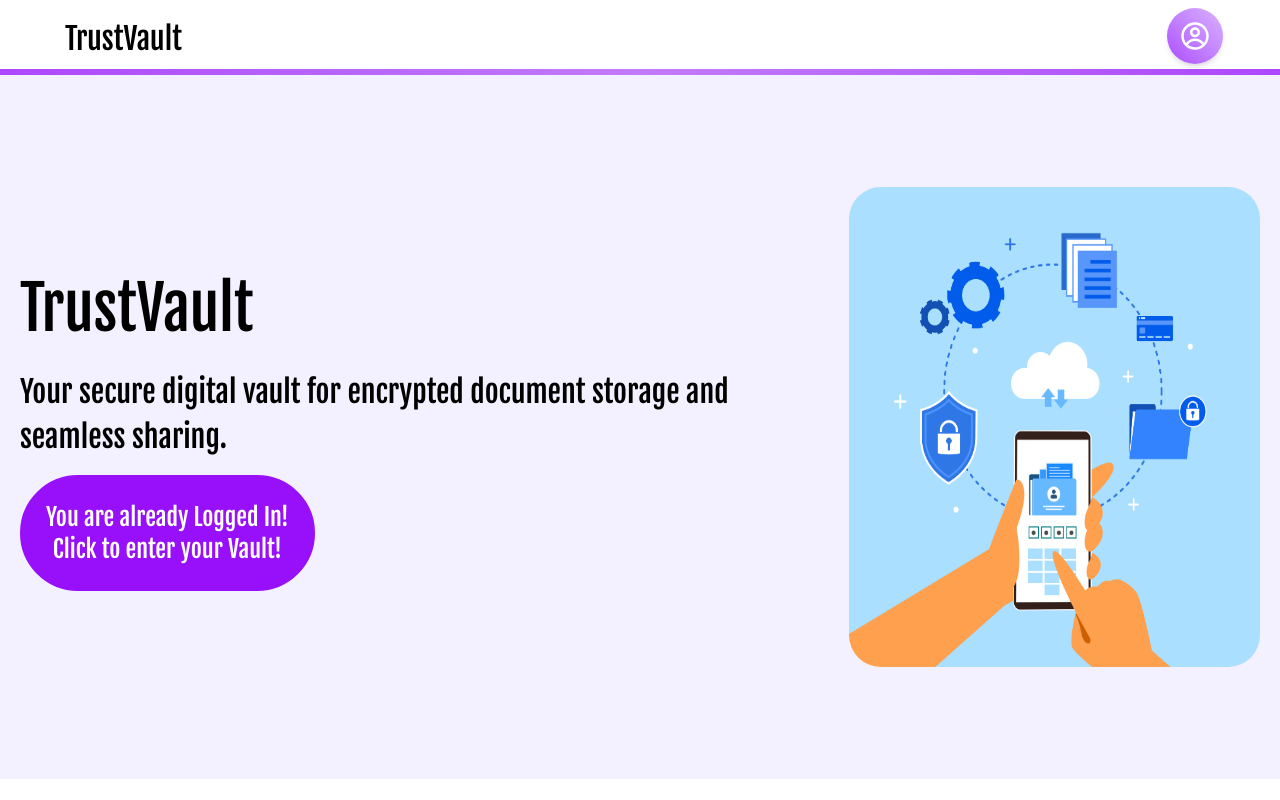
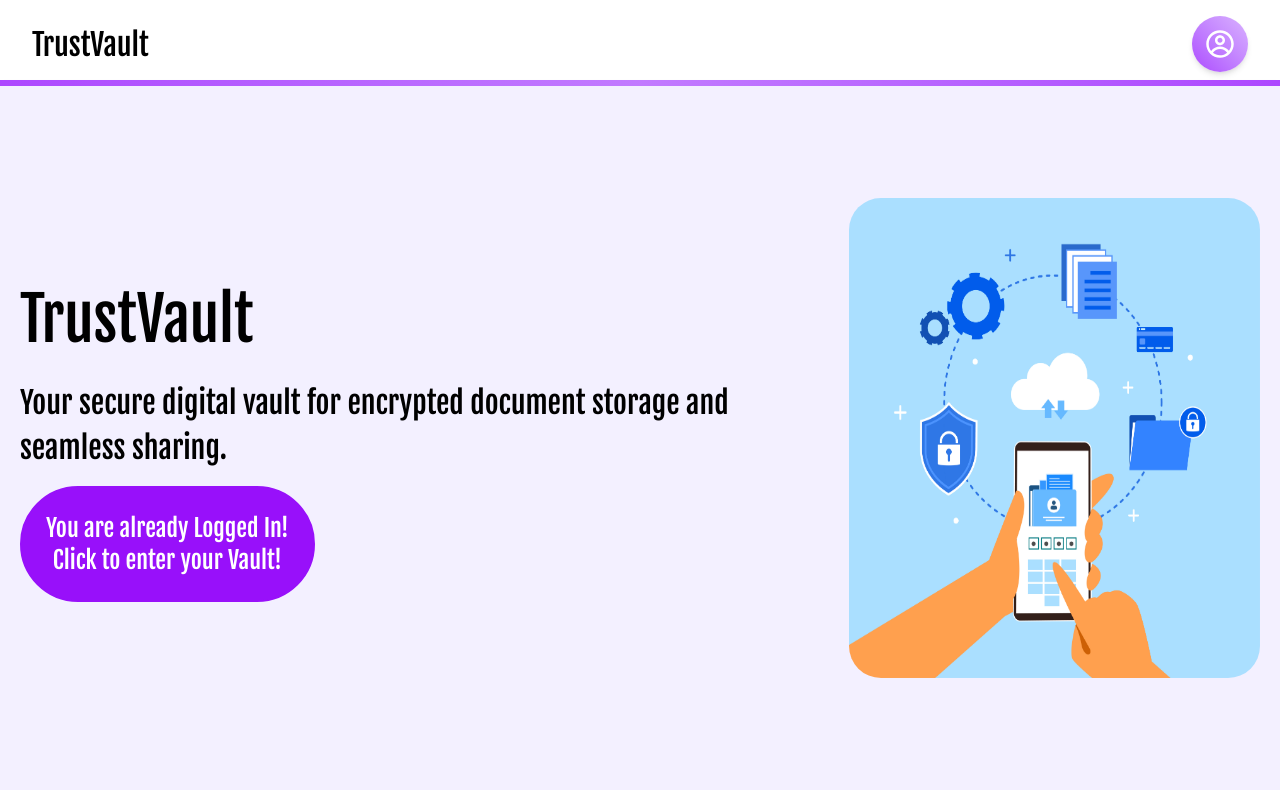
Before and after one commit to SaravananR01/TrustVault, a React (Vite) app in the folder frontend/secure-docs/: page / in a window 1280 px wide. Built offline with nearby package versions, Linux system fonts and the light colour scheme; sample sign-in values are in the browser's storage.

Commit message:
delete API fixed and UI updates

```diff
--- a/frontend/secure-docs/src/components/File.jsx
+++ b/frontend/secure-docs/src/components/File.jsx
@@ -5,6 +5,8 @@ import api from '../services/api';
 import axios from 'axios';
 
 function File(props) {
+  const token=localStorage.getItem('token');
+
     async function handleDownload(){
         try{
             window.open(props.file.fileURL, '_blank');
@@ -21,9 +23,11 @@ function File(props) {
     async function handleDelete(){
         try{
           const s3_filename=props.file.fileURL.slice(52);
-          const response = await api.delete('/delete',{
-            params: { key: s3_filename},
+          const response = await api.delete('/delete-file',{
             headers: { Authorization: `Bearer ${token}` },
+            data:{
+              s3_filename:s3_filename
+            }
           });
 
         if (response.status===200){
--- a/frontend/secure-docs/src/components/ProfileHover.jsx
+++ b/frontend/secure-docs/src/components/ProfileHover.jsx
@@ -1,11 +1,27 @@
-import React from 'react'
+import React from 'react';
 
 function ProfileHover() {
+  const user = JSON.parse(localStorage.getItem("user"));
+
   return (
-    <div className='h-[34px] bg-black'>
-
+    <div className="bg-white rounded-md shadow-lg border border-gray-200 p-4 w-56 text-sm space-y-2">
+      <div className="text-gray-800 font-semibold">
+        {user?.email || "Unknown User"}
+      </div>
+      <hr className="my-2" />
+      <button className="w-full text-left hover:text-purple-600">Change Password</button>
+      <button
+        onClick={() => {
+          localStorage.removeItem("user");
+          localStorage.removeItem("token");
+          window.location.href = '/login';
+        }}
+        className="w-full text-left text-red-600 hover:text-red-800"
+      >
+        Logout
+      </button>
     </div>
-  )
+  );
 }
 
-export default ProfileHover
+export default ProfileHover;
--- a/frontend/secure-docs/src/components/TopBar.jsx
+++ b/frontend/secure-docs/src/components/TopBar.jsx
@@ -1,32 +1,49 @@
-import React from 'react'
+import React, { useState, useRef, useEffect } from 'react';
 import { CgProfile } from "react-icons/cg";
 import ProfileHover from './ProfileHover.jsx';
 import { Link } from 'react-router-dom';
 
 function TopBar() {
+  const [showProfile, setShowProfile] = useState(false);
+  const profileRef = useRef(null);
+
+  useEffect(() => {
+    const handleClickOutside = (event) => {
+      if (profileRef.current && !profileRef.current.contains(event.target)) {
+        setShowProfile(false);
+      }
+    };
+    document.addEventListener("mousedown", handleClickOutside);
+    return () => document.removeEventListener("mousedown", handleClickOutside);
+  }, []);
+
   return (
     <div>
-      <div className='flex justify-evenly mt-2'>
-        <div className='mr-115 p-2'>
-          <Link to="/">
-              <h3 className='text-[30px] font-fjalla'>TrustVault</h3>
-          </Link>
-        </div>
-        <div className="relative group ml-115">
-          <div className="w-14 h-14 rounded-full bg-gradient-to-tr from-purple-500 to-purple-300 flex items-center justify-center shadow-md
-                          hover:scale-105 hover:shadow-lg hover:brightness-110 transition-all duration-300 cursor-pointer">
+      <div className='flex justify-between items-center mt-2 px-8 py-2'>
+        <Link to="/">
+          <h3 className='text-[30px] font-fjalla'>TrustVault</h3>
+        </Link>
+
+        <div className="relative" ref={profileRef}>
+          <div
+            className="w-14 h-14 rounded-full bg-gradient-to-tr from-purple-500 to-purple-300 flex items-center justify-center shadow-md
+                       hover:scale-105 hover:shadow-lg hover:brightness-110 transition-all duration-300 cursor-pointer"
+            onClick={() => setShowProfile(prev => !prev)}
+          >
             <CgProfile className="text-white text-3xl" />
           </div>
 
-          <div className="absolute right-0 mt-2 hidden group-hover:block">
-            <ProfileHover />
-          </div>
+          {showProfile && (
+            <div className="absolute right-0 mt-2 z-50">
+              <ProfileHover />
+            </div>
+          )}
         </div>
       </div>
+
       <div className="h-[6px] bg-gradient-to-r from-purple-500 via-purple-400 to-purple-500 shadow-md" />
     </div>
-
-  )
+  );
 }
 
-export default TopBar
+export default TopBar;
```
Also changed, not shown: 1 other file (tests, documents, lock files or other folders).
